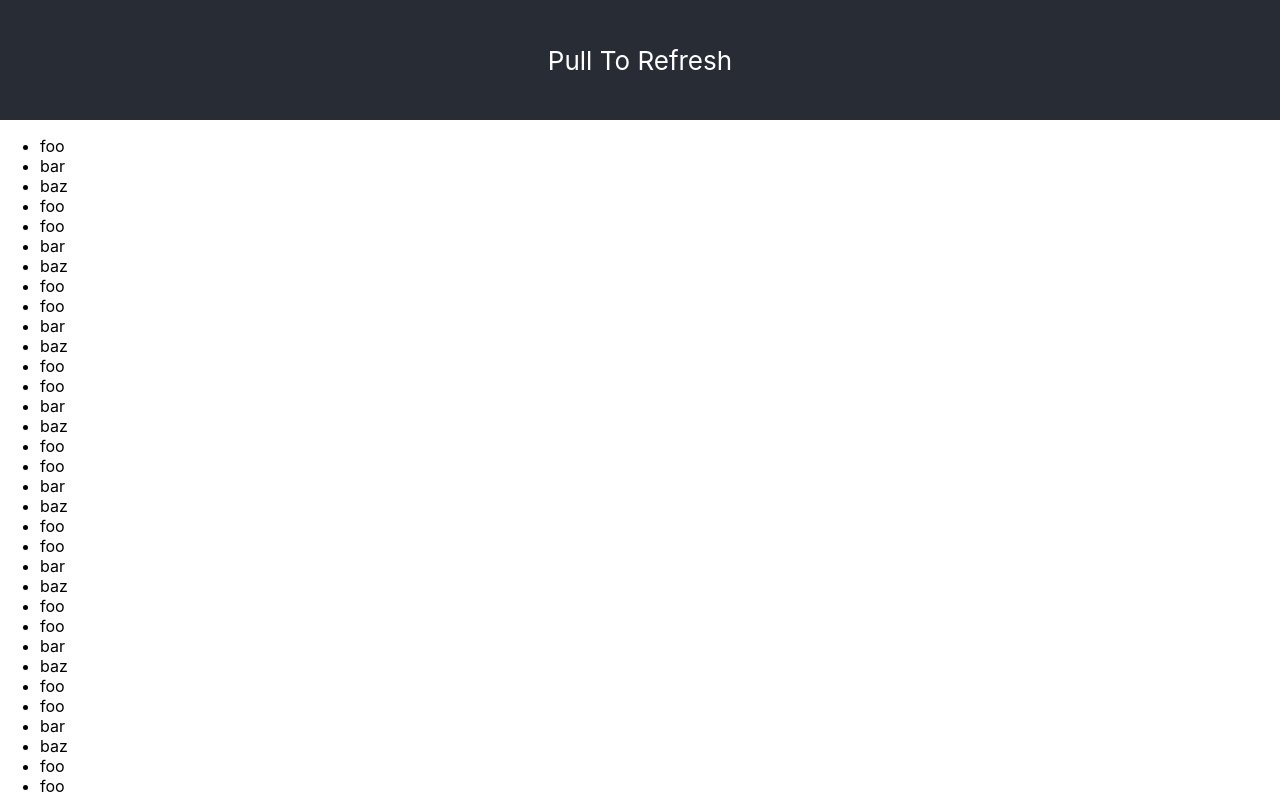
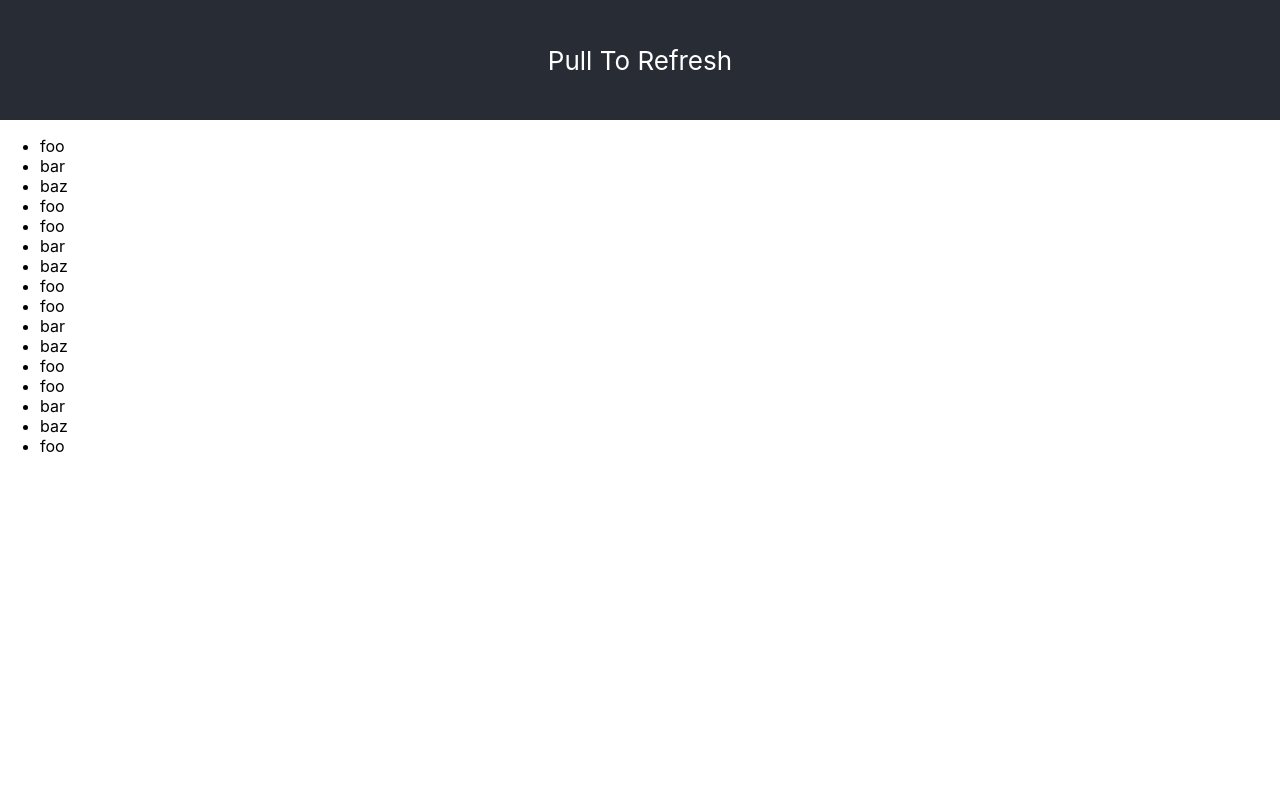
Before and after one commit to thmsgbrt/react-simple-pull-to-refresh, a React (Create React App) app in the folder playground/: page / in a window 1280 px wide. Built offline with nearby package versions, Linux system fonts and the light colour scheme.

Commit message:
DEMO: Reduce FAKE_LIST

```diff
--- a/playground/src/App.tsx
+++ b/playground/src/App.tsx
@@ -3,60 +3,8 @@ import './App.css';
 import PullToRefresh from './pull-to-refresh';
 
 const App: React.FC = () => {
-  const FAKE_LIST = [
-    'foo',
-    'bar',
-    'baz',
-    'foo',
-    'foo',
-    'bar',
-    'baz',
-    'foo',
-    'foo',
-    'bar',
-    'baz',
-    'foo',
-    'foo',
-    'bar',
-    'baz',
-    'foo',
-    'foo',
-    'bar',
-    'baz',
-    'foo',
-    'foo',
-    'bar',
-    'baz',
-    'foo',
-    'foo',
-    'bar',
-    'baz',
-    'foo',
-    'foo',
-    'bar',
-    'baz',
-    'foo',
-    'foo',
-    'bar',
-    'baz',
-    'foo',
-    'foo',
-    'bar',
-    'baz',
-    'foo',
-    'foo',
-    'bar',
-    'baz',
-    'foo',
-    'foo',
-    'bar',
-    'baz',
-    'foo',
-    'foo',
-    'bar',
-    'baz',
-    'foo',
-  ];
+  // prettier-ignore
+  const FAKE_LIST = ['foo','bar','baz','foo','foo','bar','baz','foo','foo','bar','baz','foo','foo','bar','baz','foo'];
   const [list, setList] = useState<string[]>(FAKE_LIST);
 
   const getNewData = (): void => {
```
